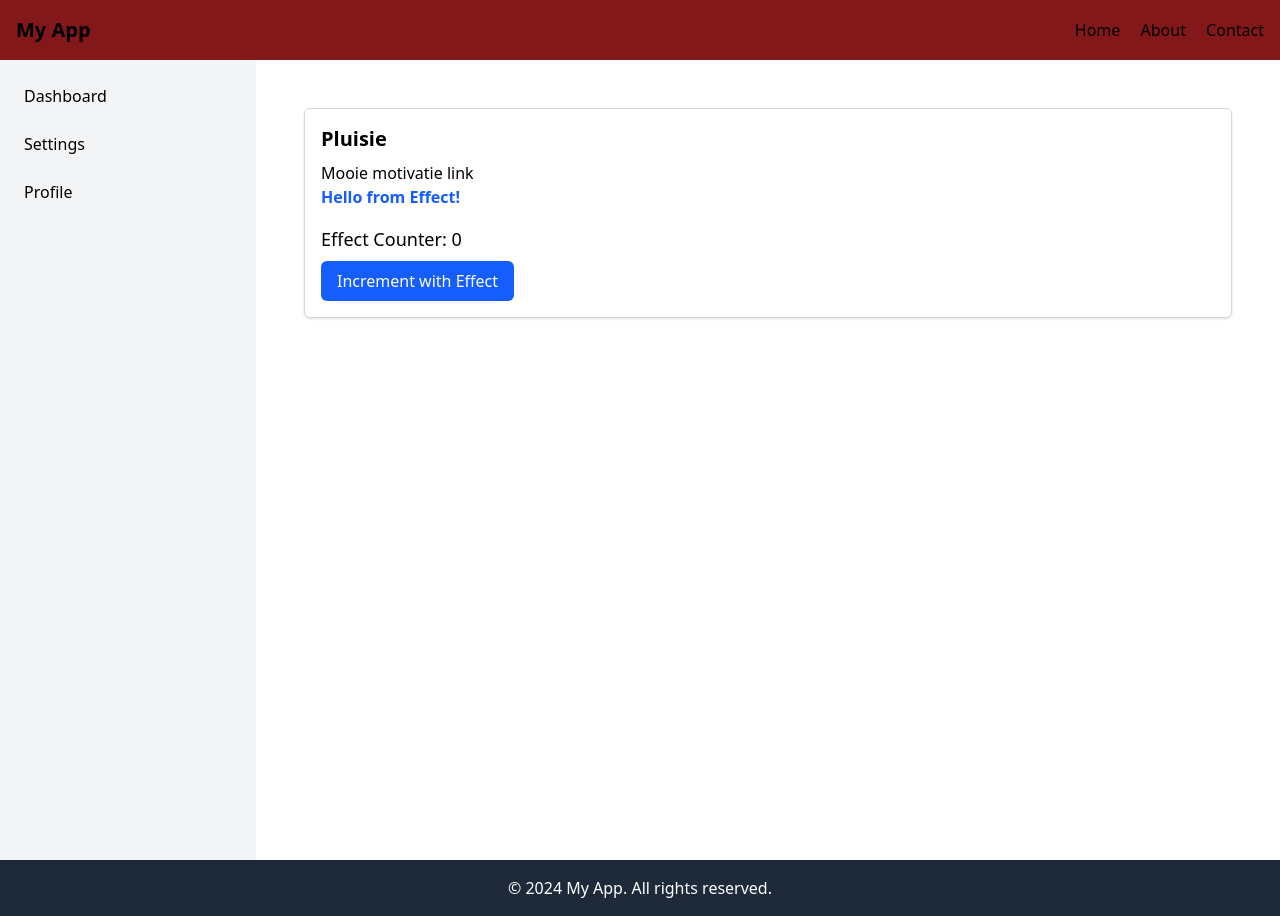
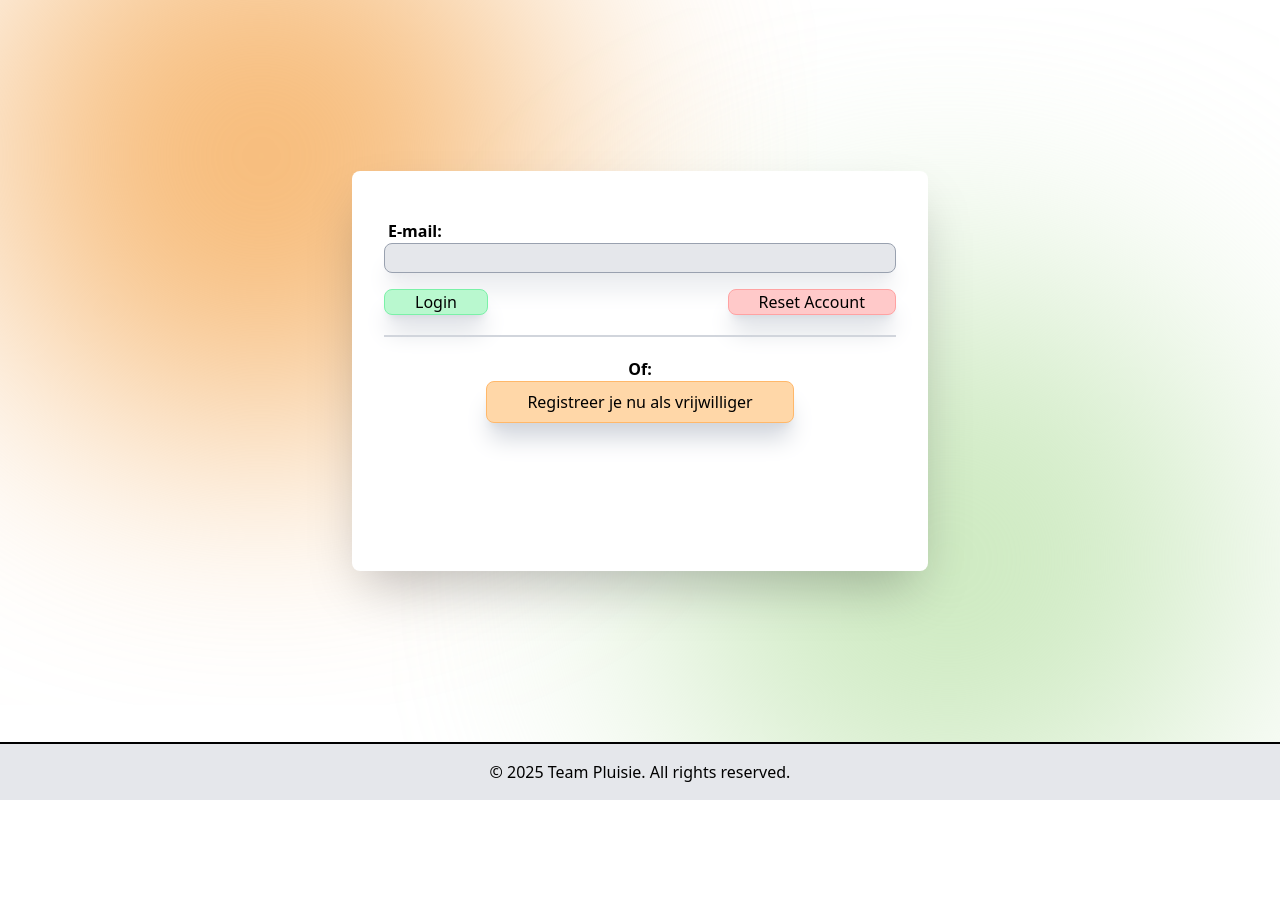
Before and after one commit to sempruijs/pluisie, a SvelteKit app in the folder frontend/: page / in a window 1280 px wide. After the commit the page ends 800 px from the top, so only its background shows below. Built offline with nearby package versions, Linux system fonts and the light colour scheme.

Commit message:
create_login

```diff
--- /dev/null
+++ b/frontend/src/App.svelte
@@ -0,0 +1,20 @@
+<script>
+  let showLogin = true;
+
+  funtion goToMain() {
+    showLogin = false;
+  }
+
+</script>
+
+{#if showLogin}
+
+  <div>
+    <h1>Login Page</h1>
+    <button on:click={goToMain}>go to main page</button>
+  </div>
+  {:else}
+    <div>
+      <button on:click={() => showLogin = true}>back to Login</button>
+    </div>
+  {/if}
--- a/frontend/src/app.css
+++ b/frontend/src/app.css
@@ -1 +1,53 @@
 @import 'tailwindcss';
+
+.bg-gradient {
+    background-image: url("/Homebg.svg");
+    background-position: center;
+    background-size: cover;
+}
+
+.center-h {
+    display: flex;
+    justify-content: center;
+}
+
+.center-v {
+    display: flex;
+    align-items: center;
+}
+
+.hoverbutton {
+    position:relative;
+    transition: ease-in-out 0.2s;
+}
+
+
+.hoverbutton:hover {
+   transform: scale(1.025);
+   @apply hover:shadow-lg hover:shadow-gray-400;
+}
+
+.selecttext {
+    transform: scale(1.0);
+    transition: 0.2s ease;
+
+    @apply focus:shadow-lg focus:shadow-gray-400;
+}
+
+.selecttext:focus {
+    position: relative;
+    transition: ease-in-out 0.2s;
+    transform: scale(1.025);
+}
+
+.btn-green {
+    @apply bg-green-200 border-green-300;
+}
+
+.btn-orange {
+    @apply bg-orange-200 border-orange-300;
+}
+
+.btn-red {
+    @apply bg-red-200 border-red-300;
+}
--- /dev/null
+++ b/frontend/src/lib/components/Button.svelte
@@ -0,0 +1,21 @@
+<script lang="ts">
+    let { color, padding }: {color?: string, padding?: string} = $props();
+
+    let color_style = "btn-green";
+    let padding_style = "p-3 px-7.5"
+
+    if (color === "orange") {
+        color_style = "btn-orange"
+    }
+
+    if (color === 'red'){
+        color_style = 'btn-red'
+    }
+
+    if (padding == "lg") {
+        padding_style = "px-10 py-5"
+    }
+</script>
+<button class="{color_style} w-auto max-h-6 {padding_style} border shadow-xl shadow-gray-300 rounded-lg flex items-center justify-center text-center hoverbutton">
+    <slot/>
+</button>
--- a/frontend/src/lib/components/Footer.svelte
+++ b/frontend/src/lib/components/Footer.svelte
@@ -1,5 +1,5 @@
-<footer class="bg-gray-800 text-white p-4 mt-auto">
+<footer class="bg-gray-200 border-t-2 border-black text-black p-4">
     <div class="container mx-auto text-center">
-        <p>&copy; 2024 My App. All rights reserved.</p>
+        <p>&copy; 2025 Team Pluisie. All rights reserved.</p>
     </div>
 </footer>
--- a/frontend/src/lib/components/Header.svelte
+++ b/frontend/src/lib/components/Header.svelte
@@ -1,4 +1,4 @@
-<header class="bg-red-900 text-black p-4">
+<header class="bg-red-700 text-black p-3">
     <nav class="container mx-auto flex justify-between items-center">
         <h1 class="text-xl font-bold">My App</h1>
         <div class="space-x-4">
--- a/frontend/src/routes/+layout.svelte
+++ b/frontend/src/routes/+layout.svelte
@@ -7,14 +7,6 @@
 </script>
 
 <div class="min-h-screen flex flex-col">
-	<Header />
-
-	<div class="flex flex-1">
-		<Sidebar />
-		<main class="flex-1 p-4">
-			{@render children()}
-		</main>
-	</div>
-
+	{@render children()}
 	<Footer />
 </div>
--- a/frontend/src/routes/+page.svelte
+++ b/frontend/src/routes/+page.svelte
@@ -1,47 +1,33 @@
-<script lang="ts">
-	import { Effect } from 'effect';
-
-	let state: { result: string; count: number } = $state({
-		result: 'Loading...',
-		count: 0
-	});
-
-	// Simple Effect program that succeeds with a greeting
-	const program = Effect.succeed('Hello from Effect!');
-
-	// More complex Effect program that does some computation
-	const countProgram = Effect.gen(function* () {
-		// Simulate some async work
-		yield* Effect.sleep('100 millis');
-		return state.count + 1;
-	});
-
-	$effect(() => {
-		Effect.runPromise(program).then((greeting) => {
-			state.result = greeting;
-		});
-	});
-
-	// Function to increment counter using Effect
-	function increment() {
-		Effect.runPromise(countProgram).then((newCount) => {
-			state.count = newCount;
-		});
-	}
+<script>
+import Button from './../lib/components/Button.svelte';
 </script>
 
-<div class="m-8 p-4 border border-gray-300 rounded-md shadow-sm">
-	<h1 class="text-xl font-semibold mb-2">Pluisie</h1>
-	<a href="https://www.youtube.com/watch?v=65yvpAJU6Tw">Mooie motivatie link</a>
-	<p class="font-bold text-blue-600">{state.result}</p>
+<main class="flex1 center-v center-h flex-1 bg-gradient">
+		<div class="bg-white h-100 w-full max-w-lg md:max-w-xl mx-3 p-8 rounded-lg shadow-2xl">
+			<div class="flex2 my-4">
+				<h1 class="pl-1 font-semibold">E-mail:</h1>
+				<input type="text"
+				class="w-full h-7.5 bg-gray-200 shadow-xl border px-3 border-gray-400 shadow-gray-200 rounded-lg outline-none selecttext"
+				/>
+			</div>
+			<div class="flex justify-between my-4">
+				<Button>
+					Login
+				</Button>
 
-	<div class="mt-4">
-		<h3 class="text-lg font-medium mb-2">Effect Counter: {state.count}</h3>
-		<button
-			on:click={increment}
-			class="bg-blue-600 hover:bg-blue-800 text-white py-2 px-4 rounded-md transition-colors duration-200 focus:outline-none focus:ring-2 focus:ring-blue-500 focus:ring-opacity-50"
-		>
-			Increment with Effect
-		</button>
-	</div>
-</div>
+				<Button color='red'>
+					Reset Account
+				</Button>
+			</div>
+			<div class="flex w-full h-0.5 bg-gray-300 my-5" />
+			<div>
+				<h1 class="font-semibold text-center">Of:</h1>
+
+				<div class="flex justify-center">
+					<Button color="orange" padding="lg">
+						Registreer je nu als vrijwilliger
+					</Button>
+				</div>
+			</div>
+		</div>
+</main>
--- a/frontend/src/routes/dashboard/+layout.svelte
+++ /dev/null
@@ -1,14 +0,0 @@
-<script>
-	let { children } = $props();
-</script>
-
-<div>
-  <div class="bladie bla">
-  <Header />
-  <Header />
-  </div>
-    <main>
-      {@render children()}
-    </main>
-  <Footer />
-</div>
--- a/frontend/src/routes/dashboard/+page.svelte
+++ /dev/null
@@ -1,2 +0,0 @@
-<h1>dashb oard</h1>
-<p> welkom in het dashboard! :))))</p>
--- a/frontend/src/routes/settings/+page.svelte
+++ /dev/null
@@ -1,2 +0,0 @@
-<h1>settings page</h1>
-<p>welcome to settings!</p>
--- /dev/null
+++ b/frontend/src/user.ts
@@ -0,0 +1,5 @@
+import { writable } from "svelte/store";
+
+const user = writable(null);
+
+export default user
```
Also changed, not shown: frontend/static/Homebg.svg (added).
